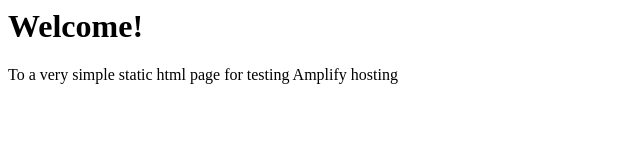
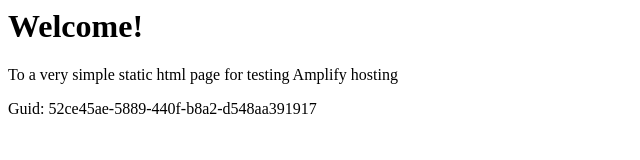
Before and after one commit to aws-aemilia-kix/Github-PR-Commit-Integration-Test-DoNotTouch-Gith-OKSLNVO2-v1-prod-ap-northeast-3, a website: page src/index.html in a window 1280 px wide. Shown: the whole page, without its empty margins (0-640 px from the left). Drawn offline with Linux system fonts and the light colour scheme.

Commit message:
commit from integ tests

```diff
--- a/src/index.html
+++ b/src/index.html
@@ -1,3 +1,5 @@
+
+
 <html lang="en">
 
 <head>
@@ -10,6 +12,6 @@
 <body>
     <h1>Welcome!</h1>
     <p>To a very simple static html page for testing Amplify hosting</p>
-</body>
+    <p>Guid: 52ce45ae-5889-440f-b8a2-d548aa391917</p></body>
 
 </html>
```
